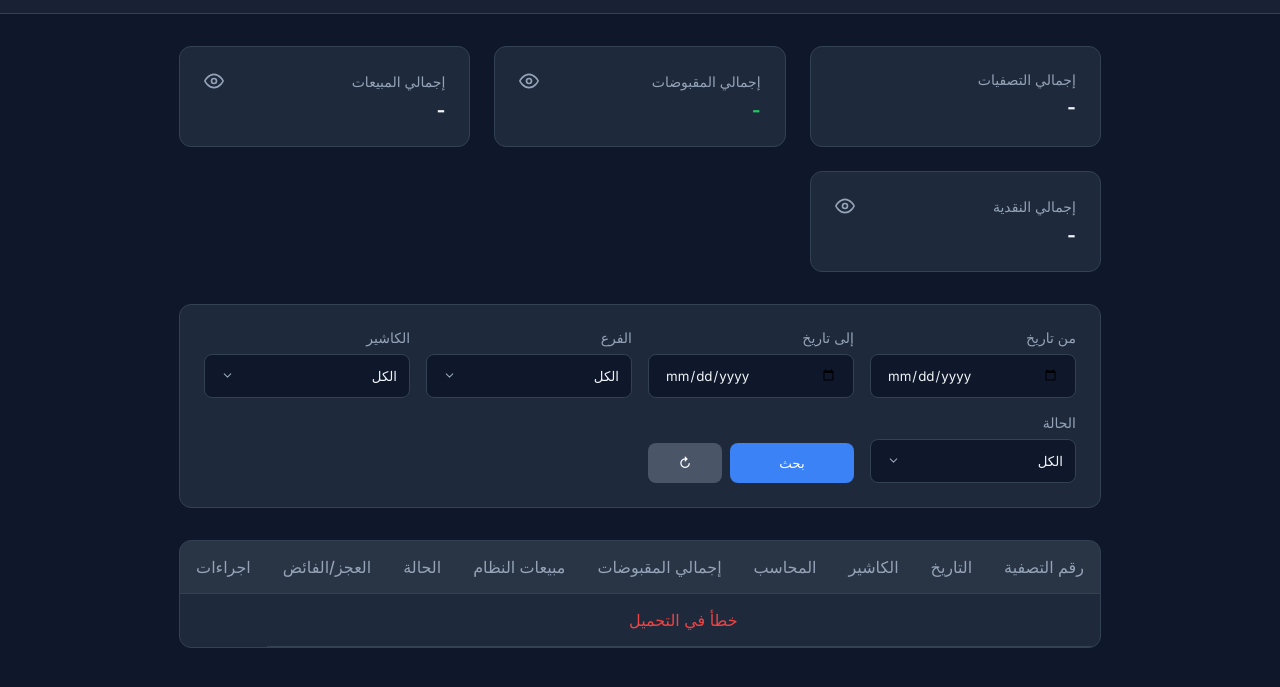
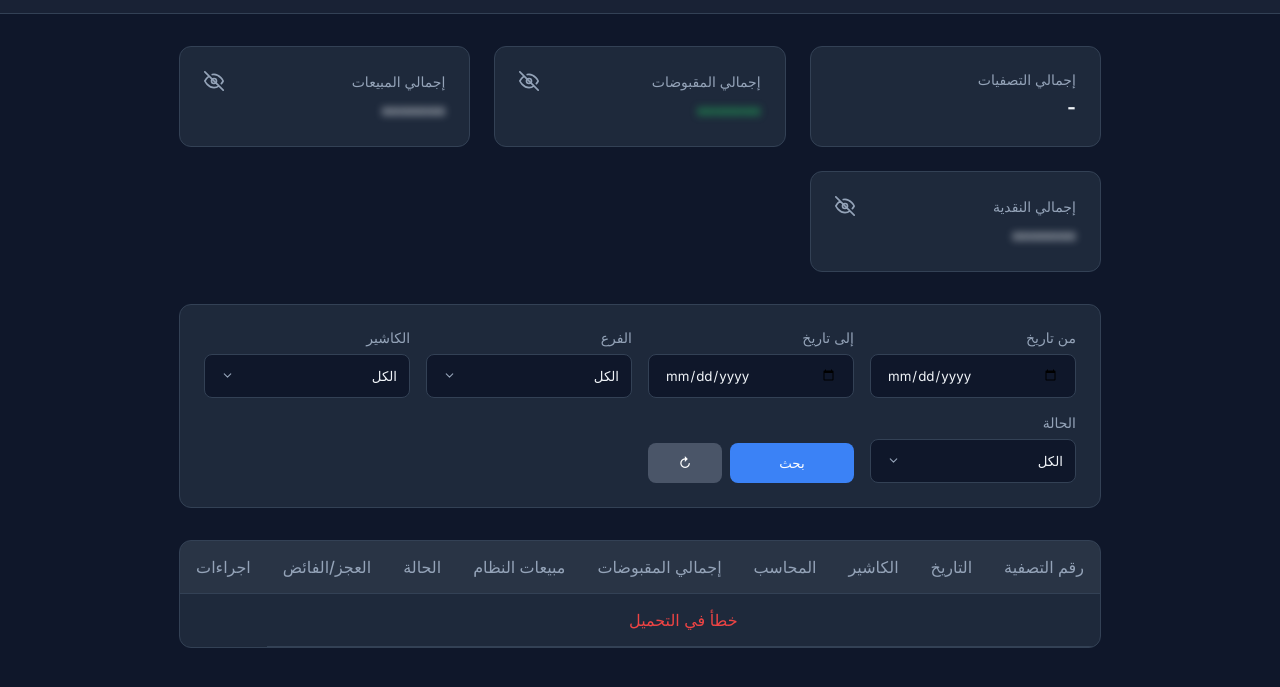
Before and after one commit to vscode773-arch/TASFIYA-PRO, a website: page views/dashboard.html in a window 1280 px wide. Shown: the part 53-740 px from the top of the page. Drawn offline with Linux system fonts and the light colour scheme; no server answers; sample sign-in values are in the browser's storage.

Commit message:
Set financial stats to hidden by default

```diff
--- a/views/dashboard.html
+++ b/views/dashboard.html
@@ -40,12 +40,15 @@
                         style="background:none; border:none; cursor:pointer; color: var(--text-secondary); padding:0; display: flex;">
                         <svg xmlns="http://www.w3.org/2000/svg" width="20" height="20" viewBox="0 0 24 24" fill="none"
                             stroke="currentColor" stroke-width="2" stroke-linecap="round" stroke-linejoin="round">
-                            <path d="M1 12s4-8 11-8 11 8 11 8-4 8-11 8-11-8-11-8z" />
+                            <path
+                                d="M17.94 17.94A10.07 10.07 0 0 1 12 20c-7 0-11-8-11-8a18.45 18.45 0 0 1 5.06-5.94M1 1l22 22" />
+                            <path d="M9.9 4.24A9.12 9.12 0 0 1 12 4c7 0 11 8 11 8a18.5 18.5 0 0 1-2.16 3.19" />
                             <circle cx="12" cy="12" r="3" />
                         </svg>
                     </button>
                 </div>
-                <div class="stat-value" style="color: var(--success);" id="totalReceipts" data-val="-">-</div>
+                <div class="stat-value blur-text" style="color: var(--success); filter: blur(4px);" id="totalReceipts"
+                    data-val="-">•••••••</div>
             </div>
 
             <div class="stat-card">
@@ -55,12 +58,14 @@
                         style="background:none; border:none; cursor:pointer; color: var(--text-secondary); padding:0; display: flex;">
                         <svg xmlns="http://www.w3.org/2000/svg" width="20" height="20" viewBox="0 0 24 24" fill="none"
                             stroke="currentColor" stroke-width="2" stroke-linecap="round" stroke-linejoin="round">
-                            <path d="M1 12s4-8 11-8 11 8 11 8-4 8-11 8-11-8-11-8z" />
+                            <path
+                                d="M17.94 17.94A10.07 10.07 0 0 1 12 20c-7 0-11-8-11-8a18.45 18.45 0 0 1 5.06-5.94M1 1l22 22" />
+                            <path d="M9.9 4.24A9.12 9.12 0 0 1 12 4c7 0 11 8 11 8a18.5 18.5 0 0 1-2.16 3.19" />
                             <circle cx="12" cy="12" r="3" />
                         </svg>
                     </button>
                 </div>
-                <div class="stat-value" id="totalSales" data-val="-">-</div>
+                <div class="stat-value blur-text" style="filter: blur(4px);" id="totalSales" data-val="-">•••••••</div>
             </div>
 
             <div class="stat-card">
@@ -70,12 +75,15 @@
                         style="background:none; border:none; cursor:pointer; color: var(--text-secondary); padding:0; display: flex;">
                         <svg xmlns="http://www.w3.org/2000/svg" width="20" height="20" viewBox="0 0 24 24" fill="none"
                             stroke="currentColor" stroke-width="2" stroke-linecap="round" stroke-linejoin="round">
-                            <path d="M1 12s4-8 11-8 11 8 11 8-4 8-11 8-11-8-11-8z" />
+                            <path
+                                d="M17.94 17.94A10.07 10.07 0 0 1 12 20c-7 0-11-8-11-8a18.45 18.45 0 0 1 5.06-5.94M1 1l22 22" />
+                            <path d="M9.9 4.24A9.12 9.12 0 0 1 12 4c7 0 11 8 11 8a18.5 18.5 0 0 1-2.16 3.19" />
                             <circle cx="12" cy="12" r="3" />
                         </svg>
                     </button>
                 </div>
-                <div class="stat-value" style="color: var(--warning);" id="totalCash" data-val="-">-</div>
+                <div class="stat-value blur-text" style="color: var(--warning); filter: blur(4px);" id="totalCash"
+                    data-val="-">•••••••</div>
             </div>
         </div>
 
```
